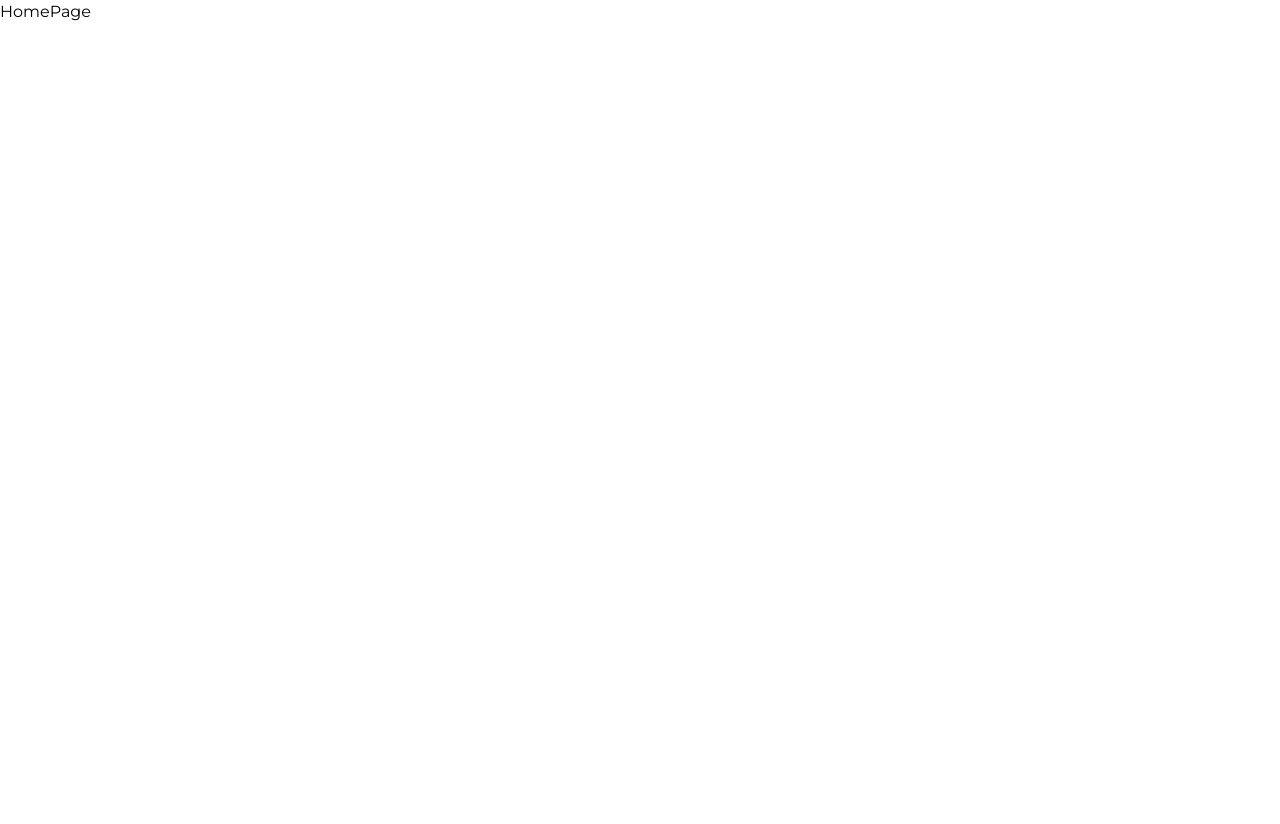
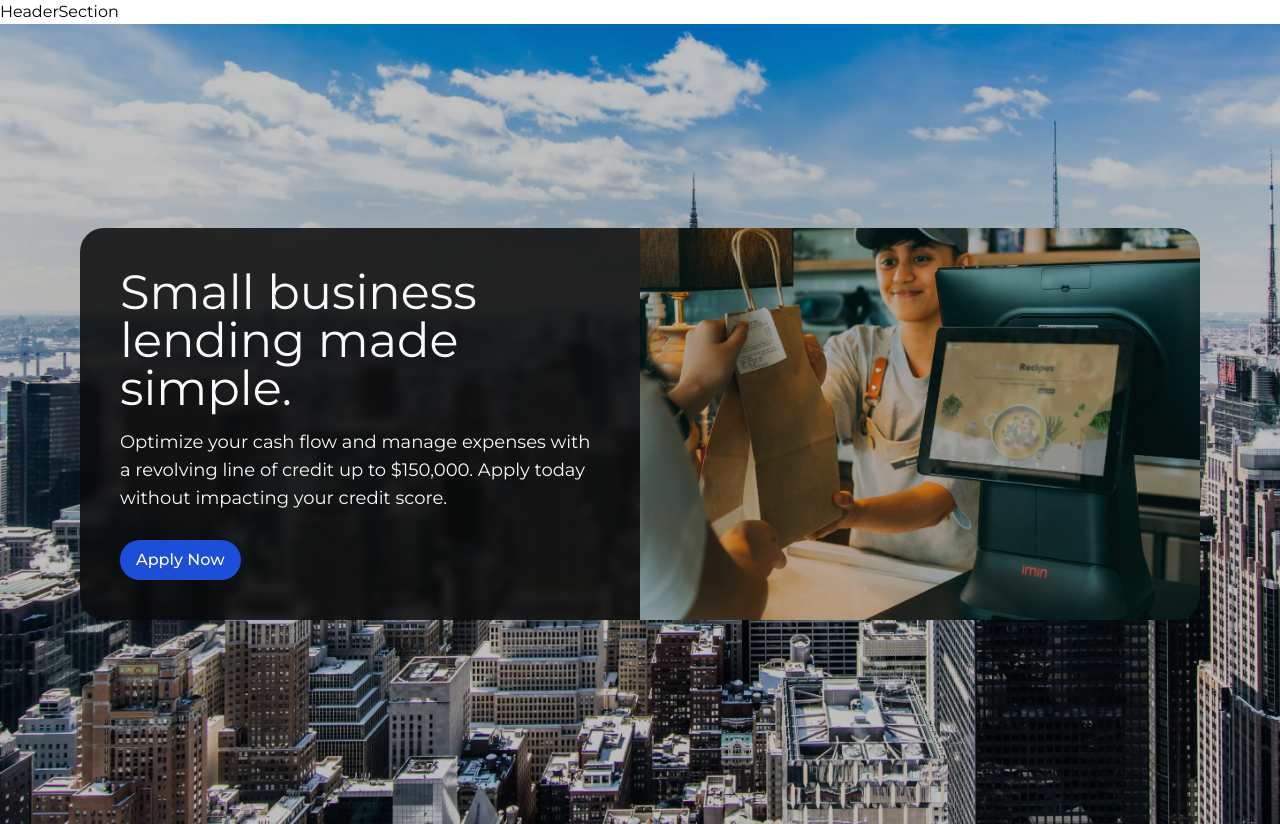
Before and after one commit to dewanwakilahmed/kesef-capital-group, a Next.js app: page / in a window 1280 px wide. Before the commit the page ends 800 px from the top, so only its background shows below. Built offline with nearby package versions, Linux system fonts and the light colour scheme.

Commit message:
Home Hero Section

```diff
--- /dev/null
+++ b/app/home-page.css
@@ -0,0 +1,2 @@
+.home-page {
+}
--- a/app/layout.tsx
+++ b/app/layout.tsx
@@ -11,7 +11,9 @@ import HeaderSection from '@/sections/HeaderSection';
 import FooterSection from '@/sections/FooterSection';
 
 // Font Import
-const montserrat = Montserrat({ subsets: ['latin'] });
+const customFont = Montserrat({
+  subsets: ['latin'],
+});
 
 export const metadata: Metadata = {
   title: 'Kesef Capital Group',
@@ -25,8 +27,8 @@ interface RootLayoutProps {
 const RootLayout: FC<RootLayoutProps> = ({ children }) => {
   return (
     <html lang='en'>
-      <body className={montserrat.className}>
-        {/* <HeaderSection /> */}
+      <body className={customFont.className}>
+        <HeaderSection />
         {children}
         {/* <FooterSection /> */}
       </body>
--- a/app/page.tsx
+++ b/app/page.tsx
@@ -1,5 +1,17 @@
+'use client';
+
+// CSS Import
+import './home-page.css';
+
+// Sections Import
+import HomeHeroSection from '@/sections/home/HomeHeroSection';
+
 const HomePage = () => {
-  return <div>HomePage</div>;
+  return (
+    <main className='home-page'>
+      <HomeHeroSection />
+    </main>
+  );
 };
 
 export default HomePage;
--- /dev/null
+++ b/sections/home/HomeHeroSection.tsx
@@ -0,0 +1,74 @@
+'use client';
+
+import Image from 'next/image';
+
+import './home-hero-section.css';
+
+const HomeHeroSection = () => {
+  return (
+    <section
+      className='home-hero-section'
+      style={{
+        backgroundImage: 'url(/img/home-hero-bg.webp)',
+        backgroundPosition: 'center center',
+        backgroundSize: 'cover',
+      }}
+    >
+      <div className='home-hero-bg-overlay'></div>
+
+      <div className='home-hero-content'>
+        <div className='text-content'>
+          <h1 className='home-hero-headline'>
+            Small business lending made simple.
+          </h1>
+
+          <p className='home-hero-desc'>
+            Optimize your cash flow and manage expenses with a revolving line of
+            credit up to $150,000. Apply today without impacting your credit
+            score.
+          </p>
+
+          <button className='apply-now-btn'>Apply Now</button>
+        </div>
+
+        <div className='image-content'>
+          <Image
+            className='image-content-img'
+            src='/img/home-hero-img.webp'
+            width={500}
+            height={500}
+            alt='Picture of the author'
+          />
+        </div>
+      </div>
+
+      {/* <div className='home-hero-content'>
+        <h1 className='home-hero-headline'>
+          Empower Your Business with Alternative Financing Solutions
+        </h1>
+        <h2 className='home-hero-sub-headline'>
+          Flexible, Fast, and Tailored Funding for Small Businesses and Startups
+        </h2>
+        <p className='home-hero-desc'>
+          At Kesef Capital Group, we understand that each business has unique
+          financial needs. That's why we offer a wide range of alternative
+          financing options designed to boost your cash flow and working capital
+          without the constraints of traditional bank loans. From unsecured
+          business funding to quick business loans, our goal is to help you
+          navigate your business's financial journey with ease and confidence.
+          Whether you're looking to get a business loan with no credit check,
+          secure startup business funding, or explore the best small business
+          loans for startups, our expert team is here to guide you every step of
+          the way
+        </p>
+
+        <div className='home-hero-cta'>
+          <button className='btn btn-secondary'>Explore Funding</button>
+          <button className='btn btn-primary'>Get Funded</button>
+        </div>
+      </div> */}
+    </section>
+  );
+};
+
+export default HomeHeroSection;
--- /dev/null
+++ b/sections/home/home-hero-section.css
@@ -0,0 +1,134 @@
+.home-hero-section {
+  @apply min-h-screen
+  grid
+  items-center
+  justify-center
+  relative;
+}
+
+.home-hero-bg-overlay {
+  @apply absolute
+  inset-0
+  bg-neutral-950
+  opacity-25;
+}
+
+.home-hero-content {
+  @apply mx-auto
+  grid
+  grid-cols-2
+  px-20;
+}
+
+.text-content {
+  @apply bg-neutral-950/85
+  text-neutral-50
+  rounded-tl-3xl
+  rounded-bl-3xl
+  backdrop-blur-sm
+  p-10;
+}
+
+.home-hero-headline {
+  @apply text-5xl
+  mb-4;
+}
+
+.home-hero-desc {
+  @apply text-lg
+  mb-7;
+}
+
+.apply-now-btn {
+  @apply bg-blue-700
+  hover:bg-neutral-50
+  hover:text-blue-700
+  transition
+  rounded-3xl
+  py-2
+  px-4
+  font-medium;
+}
+
+.image-content {
+  @apply rounded-tr-3xl
+  rounded-br-3xl
+  overflow-hidden;
+}
+
+.image-content-img {
+  @apply w-full
+  h-full;
+}
+
+/* .home-hero-content {
+  @apply bg-neutral-200
+  backdrop-blur-sm
+  rounded-tr-3xl
+  rounded-bl-3xl
+  text-neutral-50
+  p-10
+  m-3;
+}
+
+.home-hero-headline {
+  @apply text-blue-700
+  text-center
+  text-lg
+  mb-2
+  font-bold
+  leading-5;
+}
+
+.home-hero-sub-headline {
+  @apply text-blue-600
+  text-center
+  text-base
+  font-semibold
+  leading-5
+  mb-4;
+}
+
+.home-hero-desc {
+  @apply text-gray-600
+  text-center
+  hidden;
+}
+
+.home-hero-cta {
+  @apply flex
+  flex-col
+  items-center
+  justify-center
+  gap-2;
+}
+
+.btn {
+  @apply rounded
+  whitespace-nowrap
+  w-min
+  py-1
+  px-3
+  text-sm
+  font-medium
+  shadow-sm
+  transition
+  border-2;
+}
+
+.btn-secondary {
+  @apply text-blue-700
+  bg-neutral-50
+  hover:bg-blue-700
+  hover:text-neutral-50
+  border-blue-700;
+}
+
+.btn-primary {
+  @apply bg-blue-700
+  text-neutral-50
+  border-blue-700
+  hover:bg-neutral-50
+  hover:text-blue-700
+  hover:border-neutral-50;
+} */
```
Also changed, not shown: public/img/home-hero-bg.webp (added), public/img/home-hero-img.webp (added).
